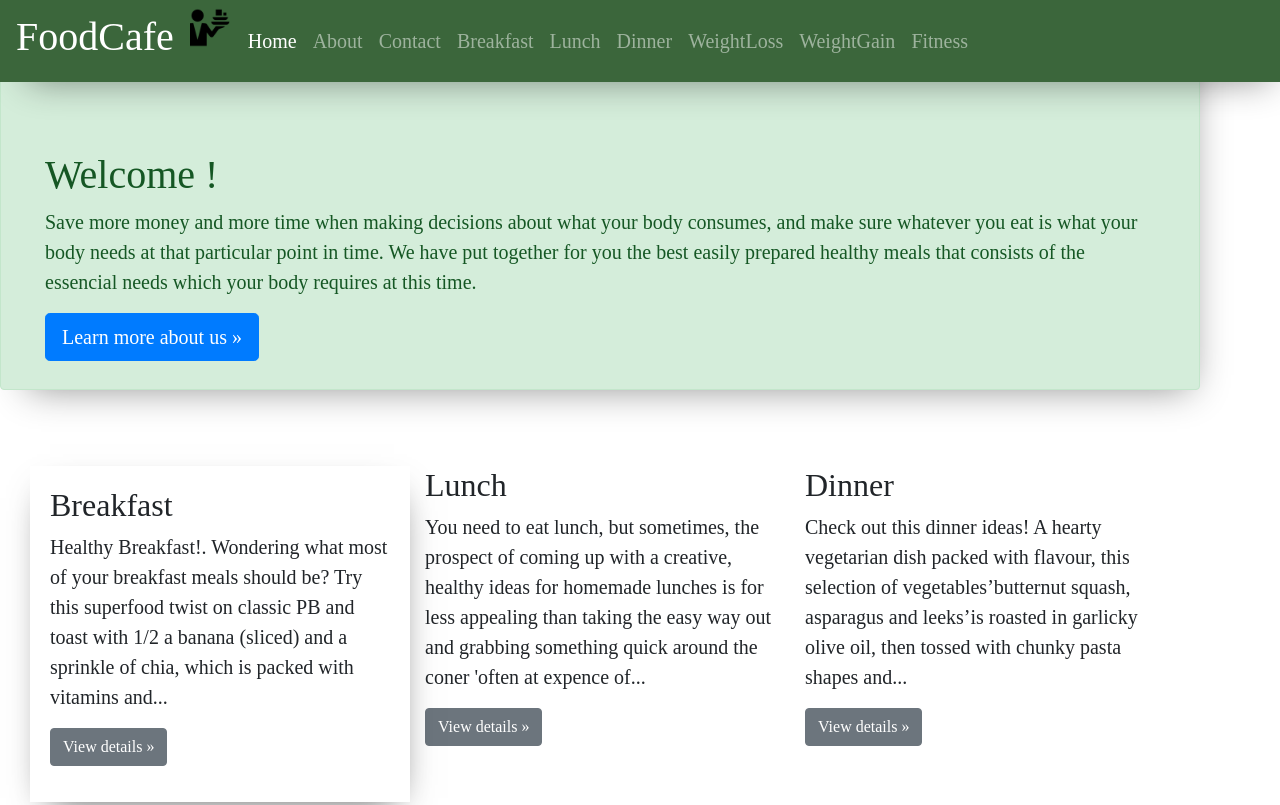
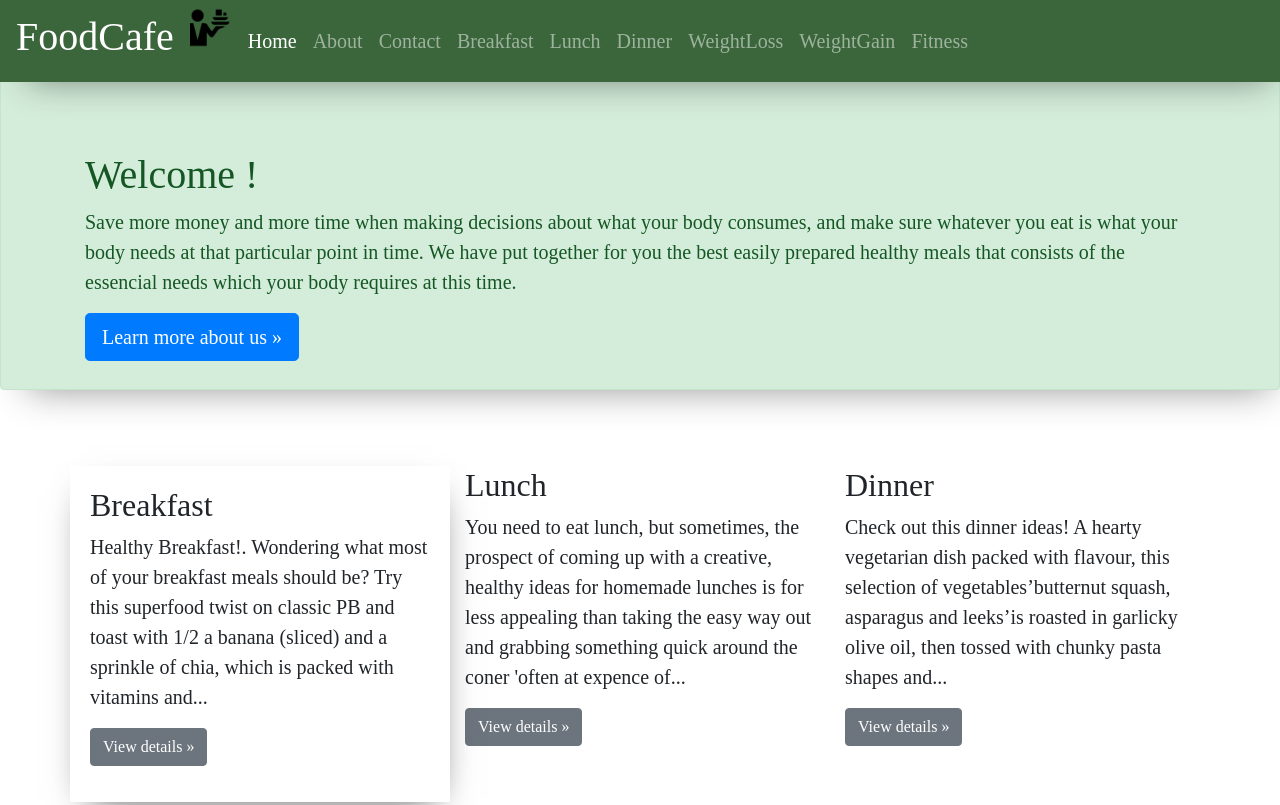
Before and after one commit to obayomi96/foodcafe, a plain HTML site: page index.html in a window 1280 px wide. Shown: the top 805 px of the page. Drawn offline with nearby package versions, Linux system fonts and the light colour scheme.

Commit message:
css modified

```diff
--- a/css/style.css
+++ b/css/style.css
@@ -1,7 +1,10 @@
+html {
+    width: 1200px;
+}
 body {
     font-family: Adobe Caslon Pro;
     font-size: 20px;
-    width: 1200px;
+    width: 100%;
     margin-left: auto;
     margin-right: auto;
     position: absolute;
```
